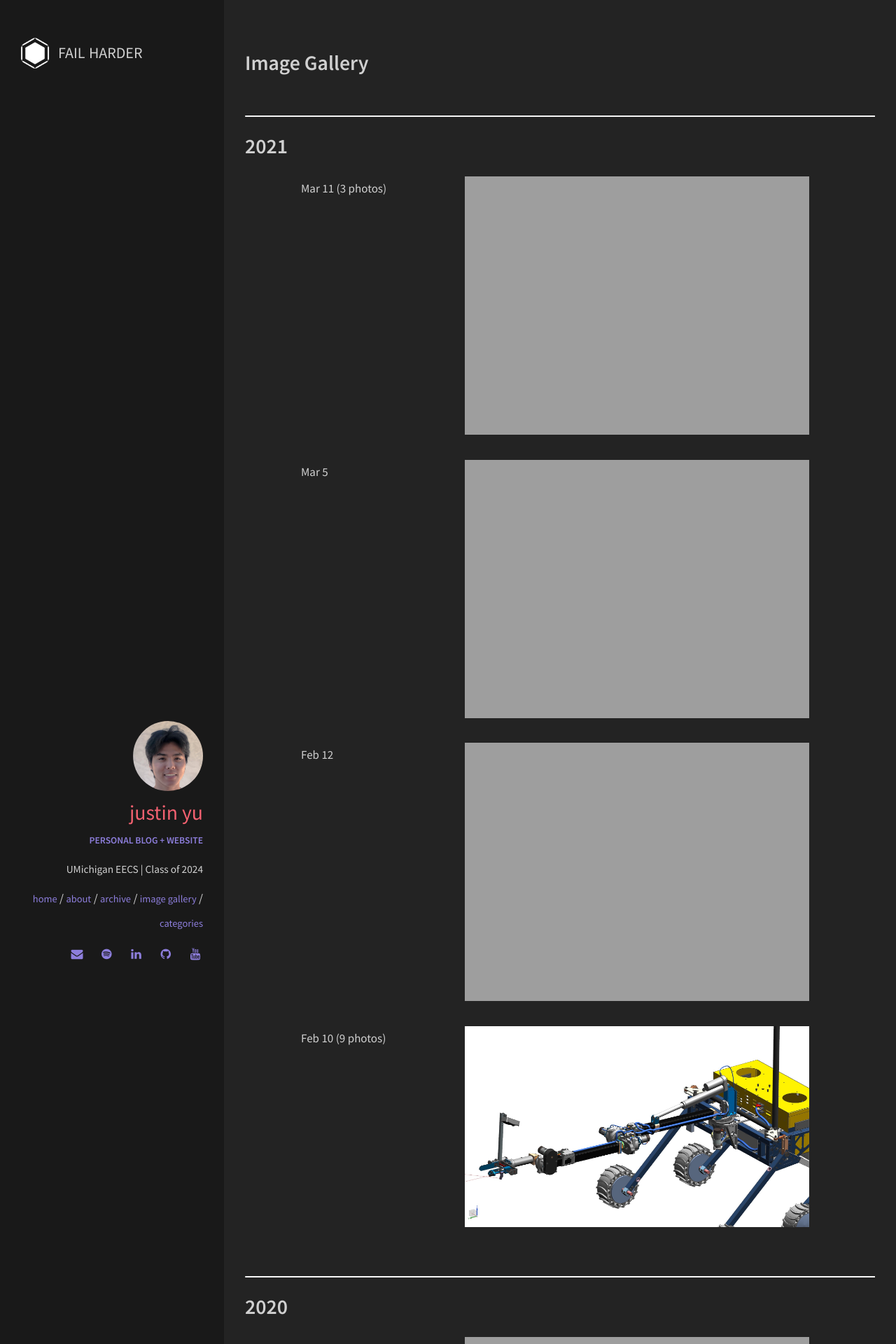
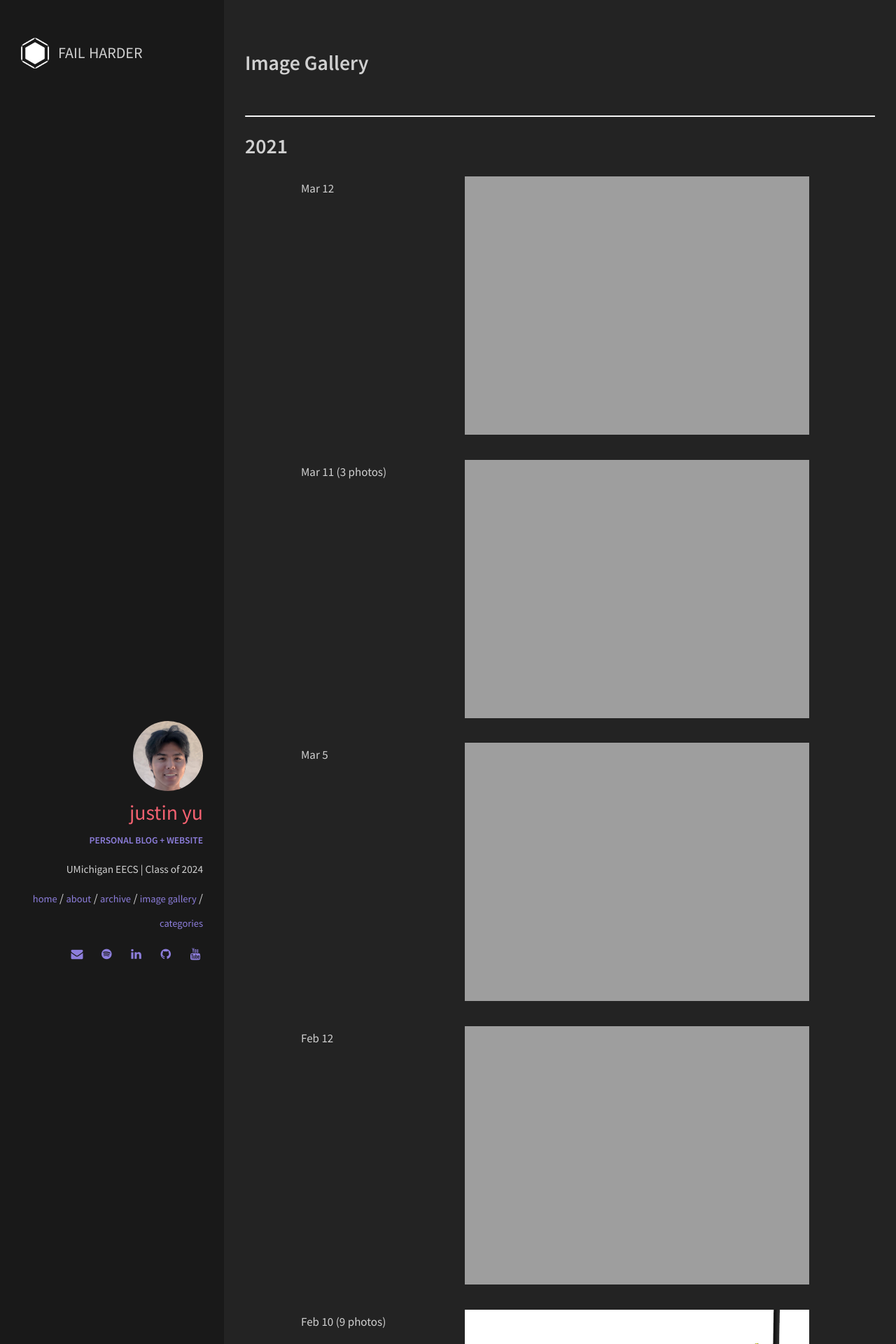
Before and after one commit to uynitsuj/uynitsuj.github.io, a Jekyll site: the page built from imgGallery.html, in a window 1280 px wide. Shown: the top 1920 px of the page at 70% size. Built offline with Jekyll 4.4.1, drawn with Linux system fonts in a browser that asks for light colours.

Commit message:
Update imgGallery.html

```diff
--- a/imgGallery.html
+++ b/imgGallery.html
@@ -11,6 +11,9 @@ permalink: /img_gallery/
         <h2 class="gallery-year"> 2021 </h2>
       </div>
       <ul>
+        <ol><div style="width:140px;float:left;"> Mar 12</div> <a href="{{ site.url }}/img/gallery/QIKstress.gif" data-lightbox="QIKimproved" data-title="Quadruped IK movement smoothing + limits"><img width="60%" src="{{ site.url }}/img/gallery/QIKstress.gif"></a>
+        </ol>
+        <br>
         <ol><div style="width:140px;float:left;"> Mar 11 (3 photos)</div> <a href="{{ site.url }}/img/gallery/QuadrupedElectronicsImprovement.gif" data-lightbox="QuadrupedElectronics" data-title="Quadruped Electrical Improvements"><img width="60%" src="{{ site.url }}/img/gallery/QuadrupedElectronicsImprovement.gif"></a>
         <a href="{{ site.url }}/img/gallery/IMG_6058.jpg" data-lightbox="QuadrupedElectronics" data-title="Quadruped Electrical Improvements"></a>
         <a href="{{ site.url }}/img/gallery/IMG_6057.jpg" data-lightbox="QuadrupedElectronics" data-title="Quadruped Electrical Improvements"></a>
```
